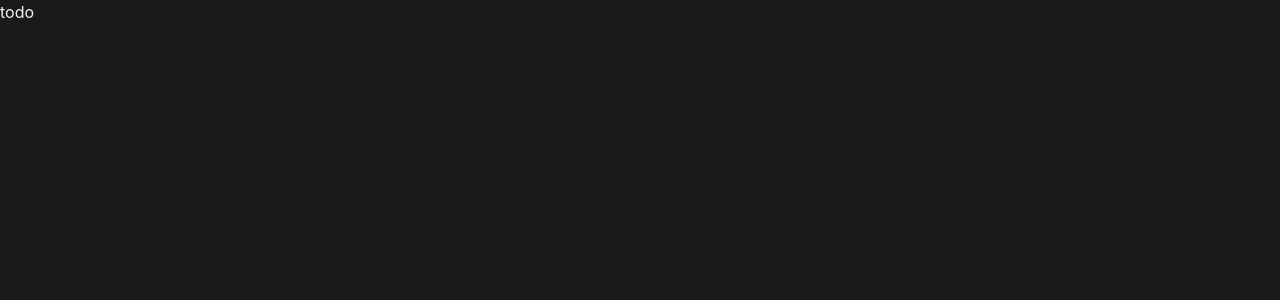
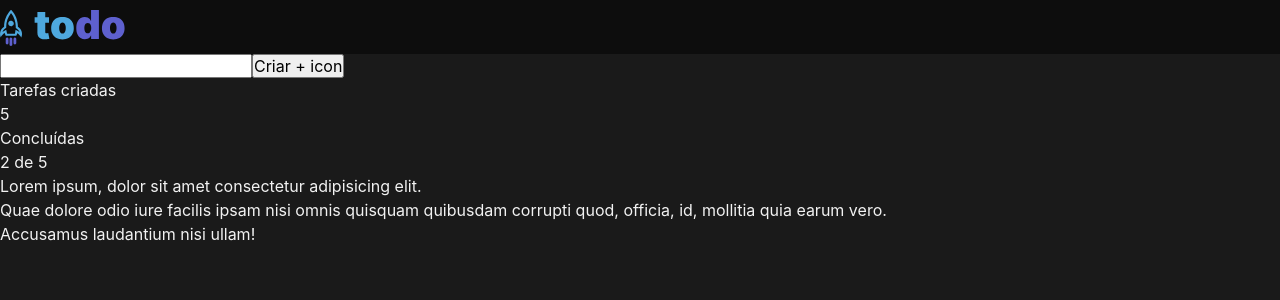
Before and after one commit to bruflor/ignite-challenge01-toDoList, a React (Vite) app: page / in a window 1280 px wide. Shown: the top 300 px of the page. Built offline with nearby package versions, Linux system fonts and the light colour scheme.

Commit message:
basic html

```diff
--- a/src/App.module.css
+++ b/src/App.module.css
@@ -1,41 +1,11 @@
-#root {
-  max-width: 1280px;
-  margin: 0 auto;
-  padding: 2rem;
-  text-align: center;
+/* .app {
+  display: flex;
+  flex-direction: column;
+  align-items: center;
+} */
+
+.header {
+  background: var(--gray-700);
+  /* margin: auto; */
+  /* height: 200px; */
 }
-
-.logo {
-  height: 6em;
-  padding: 1.5em;
-  will-change: filter;
-}
-.logo:hover {
-  filter: drop-shadow(0 0 2em #646cffaa);
-}
-.logo.react:hover {
-  filter: drop-shadow(0 0 2em #61dafbaa);
-}
-
-@keyframes logo-spin {
-  from {
-    transform: rotate(0deg);
-  }
-  to {
-    transform: rotate(360deg);
-  }
-}
-
-@media (prefers-reduced-motion: no-preference) {
-  a:nth-of-type(2) .logo {
-    animation: logo-spin infinite 20s linear;
-  }
-}
-
-.card {
-  padding: 2em;
-}
-
-.read-the-docs {
-  color: #888;
-}
--- a/src/App.tsx
+++ b/src/App.tsx
@@ -1,10 +1,50 @@
 import "./global.css";
+import Logo from "./assets/LogoToDo.svg";
 import styles from "./App.module.css";
+
+const tasks = [
+  {
+    title: "Lorem ipsum, dolor sit amet consectetur adipisicing elit.",
+    isComplete: true,
+  },
+  {
+    title:
+      "Quae dolore odio iure facilis ipsam nisi omnis quisquam quibusdam corrupti quod, officia, id, mollitia quia earum vero.",
+    isComplete: false,
+  },
+  {
+    title: "Accusamus laudantium nisi ullam!",
+    isComplete: false,
+  },
+];
 
 export const App = () => {
   return (
-    <div className="App">
-      <div>todo</div>
+    <div className={styles.app}>
+      <div className={styles.header}>
+        <img src={Logo} />
+      </div>
+      <main>
+        <form>
+          <input />
+          <button>Criar + icon</button>
+        </form>
+        <div>
+          <div>
+            <p>Tarefas criadas</p>
+            <span>5</span>
+          </div>
+          <div>
+            <p>Concluídas</p>
+            <span>2 de 5</span>
+          </div>
+        </div>
+        <div className="">
+          {tasks.map((task) => {
+            return <div>{task.title}</div>;
+          })}
+        </div>
+      </main>
     </div>
   );
 };
--- a/src/global.css
+++ b/src/global.css
@@ -14,6 +14,7 @@
   --purple-dark: #5e60ce;
   --purple: #8284fa;
 }
+
 :focus {
   outline: transparent;
   border: 1px solid var(--purple-dark);
@@ -26,12 +27,13 @@
 body {
   background: var(--gray-600);
   color: var(--gray-100);
-  -webkit-font-smoothing: antialiased;
   font-family: Inter, Avenir, Helvetica, Arial, sans-serif;
   font-size: 1rem;
   line-height: 1.5rem;
   font-weight: 400;
+  -webkit-font-smoothing: antialiased;
 }
+
 body,
 input,
 textarea,
```
Also changed, not shown: src/assets/LogoToDo.svg (added).
